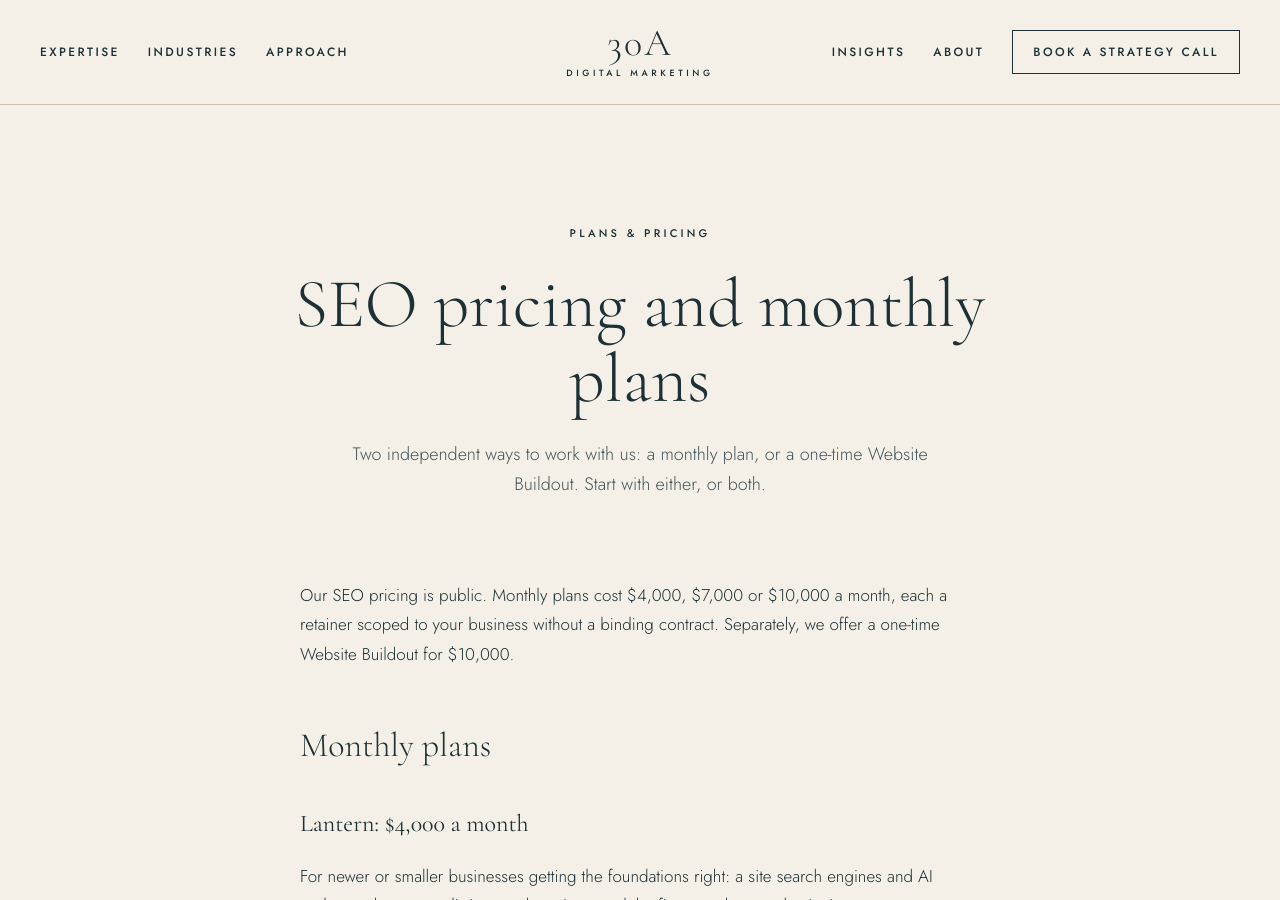
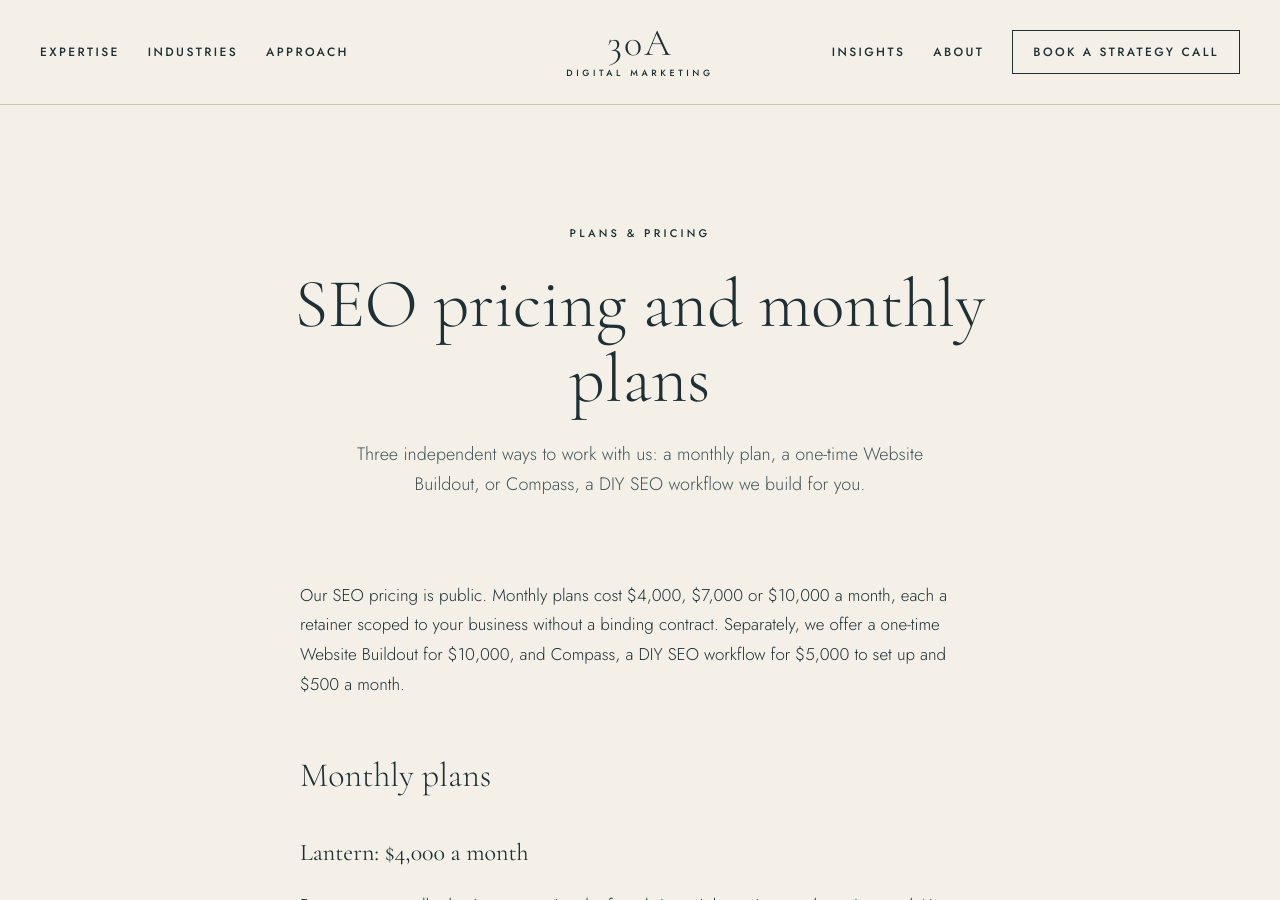
Before and after one commit to benalan317/30adigitalmarketing, a Jekyll site: the page built from plans/index.md, in a window 1280 px wide and 900 px high. Built offline with Jekyll 4.4.1, drawn with Linux system fonts in a browser that asks for light colours; some of the changed text lies outside the part shown.

Commit message:
Add Compass (DIY SEO workflow) page and link it from Plans, footer, homepage and Website Buildout
Co-Authored-By: Claude Sonnet 5.5 <noreply@anthropic.com>
Claude-Session: https://claude.ai/code/session_01J8Vf7xgyEiyNXwbtDPqv1M

```diff
--- a/_includes/footer.html
+++ b/_includes/footer.html
@@ -40,6 +40,7 @@
         <li><a href="/approach/">Approach</a></li>
         <li><a href="/plans/">Plans &amp; Pricing</a></li>
         <li><a href="/plans/website-buildout/">Website Buildout</a></li>
+        <li><a href="/plans/diy-seo/">Compass (DIY SEO)</a></li>
         <li><a href="/roi-calculator/">ROI Calculator</a></li>
         <li><a href="/about/">About</a></li>
         <li><a href="/insights/">Insights</a></li>
--- a/index.html
+++ b/index.html
@@ -70,5 +70,6 @@ Links out to: three flagship services, Industries hub, Plans, Approach, Website
   <p>Three levels, at $4,000, $7,000 and $10,000 a month. Each is built around your industry, your goals and where you are in your growth.</p>
   <a class="btn-solid" href="/plans/">See plans</a>
   <p class="small-link">New site or redesign? <a href="/plans/website-buildout/">Learn about the Website Buildout.</a></p>
+  <p class="small-link">Prefer to run SEO yourself? <a href="/plans/diy-seo/">See Compass, our DIY SEO workflow.</a></p>
   <p class="small-link">Wondering what it takes to pay off? <a href="/roi-calculator/">Try the ROI calculator.</a></p>
 </section>
--- a/plans/index.md
+++ b/plans/index.md
@@ -2,10 +2,10 @@
 layout: page
 title: "Plans & Pricing"
 seo_title: "SEO Pricing & Monthly Retainers | 30A Digital Marketing"
-description: "Monthly SEO and digital marketing plans at $4,000, $7,000 and $10,000 a month, scoped to your business, plus a one-time Website Buildout."
+description: "Monthly SEO plans at $4,000, $7,000 and $10,000, a one-time Website Buildout, and Compass, a DIY SEO workflow at $5,000 plus $500 a month."
 eyebrow: "Plans & Pricing"
 h1: "SEO pricing and monthly plans"
-lede: "Two independent ways to work with us: a monthly plan, or a one-time Website Buildout. Start with either, or both."
+lede: "Three independent ways to work with us: a monthly plan, a one-time Website Buildout, or Compass, a DIY SEO workflow we build for you."
 related:
   - /services/
   - /industries/
@@ -14,10 +14,10 @@ related:
 PAGE BRIEF
 Primary keyword: seo pricing
 Related keywords: SEO retainer, monthly SEO packages, SEO cost per month, local SEO pricing
-Purpose: Two offers side by side: the three monthly levels ($4,000 / $7,000 / $10,000, scoped to each business, no binding contract) and the one-time Website Buildout. They are independent: neither is a required first step. Links to Approach ('how we scope each package') and the strategy call. Tier names still to decide.
+Purpose: Three offers side by side: the three monthly levels (Lantern $4,000 / Beacon $7,000 / Lighthouse $10,000, scoped to each business, no binding contract), the one-time Website Buildout, and Compass (DIY SEO workflow, $5,000 setup plus $500 a month). They are independent: none is a required first step. Links to Approach ('how we scope each package'), the Compass page and the strategy call.
 {% endcomment %}
 
-Our SEO pricing is public. Monthly plans cost $4,000, $7,000 or $10,000 a month, each a retainer scoped to your business without a binding contract. Separately, we offer a one-time Website Buildout for $10,000.
+Our SEO pricing is public. Monthly plans cost $4,000, $7,000 or $10,000 a month, each a retainer scoped to your business without a binding contract. Separately, we offer a one-time Website Buildout for $10,000, and Compass, a DIY SEO workflow for $5,000 to set up and $500 a month.
 
 ## Monthly plans
 
@@ -56,6 +56,10 @@ What usually decides the right level:
 
 For service businesses that need a new site or a redesign. It includes the site, 10 optimized pages, a clear path from visitor to inquiry, and your business accounts set up. It stands on its own: buy it alone, before a monthly plan, after one, or alongside one. [See what the Website Buildout includes](/plans/website-buildout/).
 
+## Do it yourself: Compass, $5,000 setup plus $500 a month
+
+For small businesses that want to run their own SEO content. We build a workflow trained on your brand, connect your tools, train you to use it, and recalibrate it every month. You review and publish. It covers content creation, needs an existing website, and tools are billed to you separately. [See how Compass works](/plans/diy-seo/).
+
 ## Why our prices are public
 
 So you can tell whether we're a fit before you call. It also means the strategy call is spent on your business, not on negotiating a quote.
@@ -77,3 +81,5 @@ So you can tell whether we're a fit before you call. It also means the strategy
 **What isn't included?** Graphic design, influencer content and video production. We'd rather do fewer things very well.
 
 **Can I combine the Website Buildout with a plan?** Yes, in any order. They're priced separately and neither requires the other.
+
+**What if a monthly plan is more than I can spend right now?** Compass is built for that. It costs $5,000 to set up and $500 a month, and you run the content yourself. If you later move to a monthly plan, we skip the research and setup phase.
```
Also changed, not shown: plans/diy-seo/index.md (added, +77 -0 lines), plans/website-buildout/index.md (+1 -1 lines).
